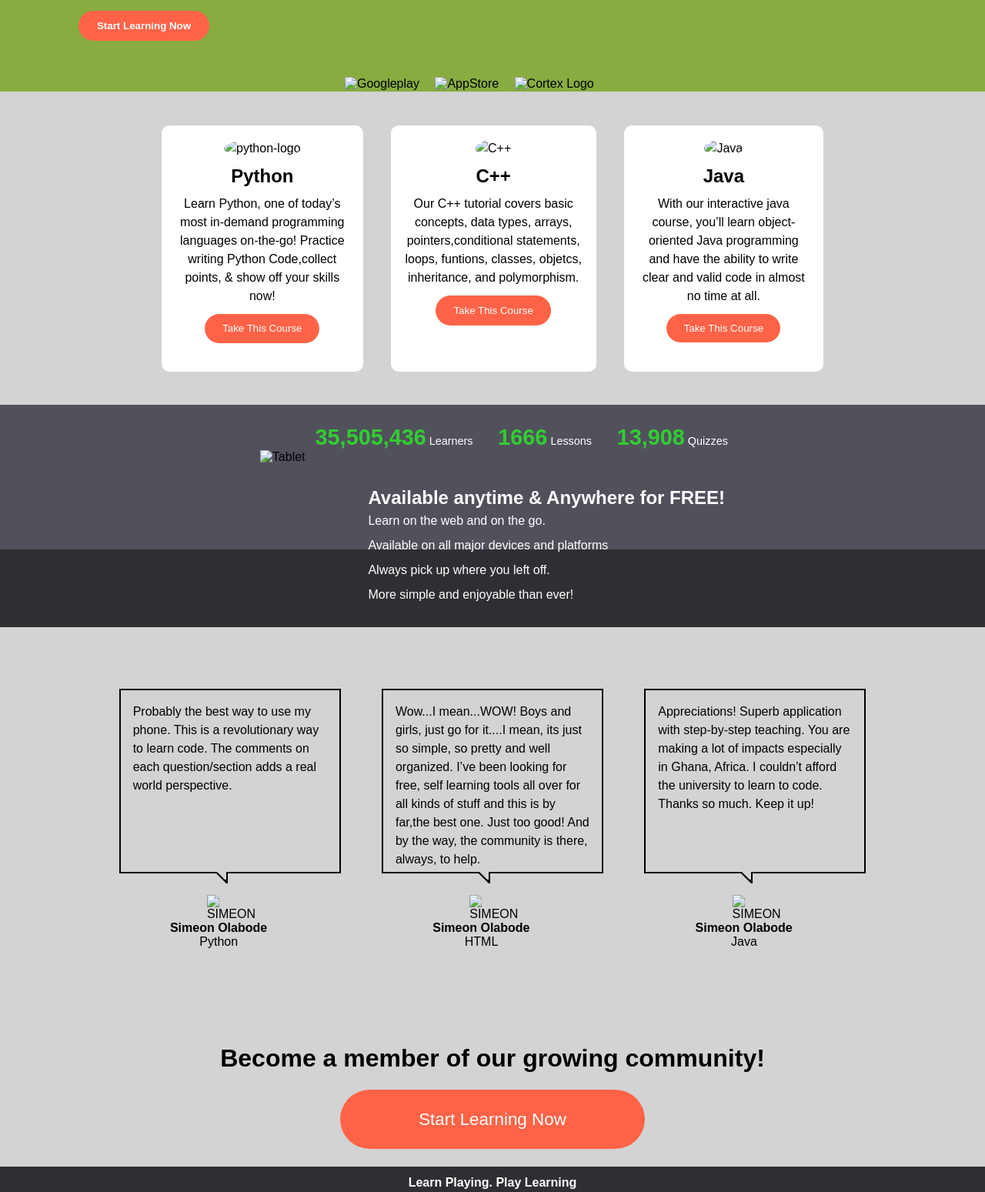
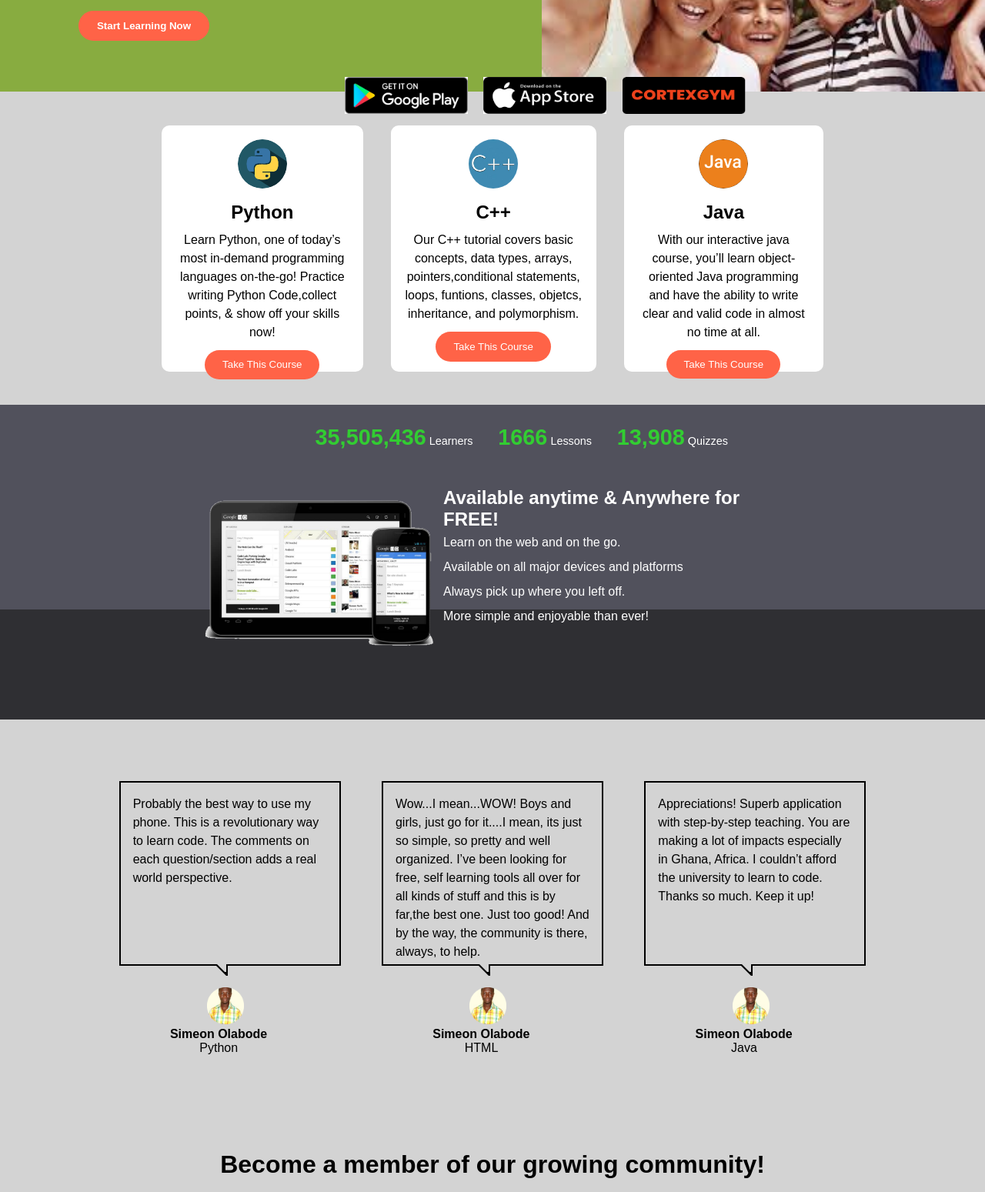
Before and after one commit to olabs06/CortexGym, a plain HTML site: page index.html in a window 1280 px wide. Shown: the part 212-1761 px from the top of the page at 77% size. Drawn offline with Linux system fonts and the light colour scheme.

Commit message:
modifying html file

```diff
--- a/index.html
+++ b/index.html
@@ -4,12 +4,12 @@
     <meta charset="UTF-8">
     <meta name="viewport" content="width=device-width, initial-scale=1.0">
     <title>CortexGym</title>
-    <link rel="stylesheet" href="../CortexGym/assets/stylesheets/styles.css">
-    <link rel="stylesheet" href="../CortexGym/assets/stylesheets/all.css">
+    <link rel="stylesheet" href="./assets/stylesheets/styles.css">
+    <link rel="stylesheet" href="./assets/stylesheets/all.css">
 </head>
 <body>
     <header>
-        <img src="./images/kids.jpg" alt="Kids" class="Kids">
+        <img src="./assets/images/kids.jpg" alt="Kids" class="Kids">
         <div class="top">
             <h1 class="topic-1">CORTEXGYM</h1>
             <nav class="navbar">
@@ -30,28 +30,28 @@
             </div>
         </div>
                 <div class="logo">
-                    <img src="images/Googleplay.png" alt="Googleplay" class="logos">
-                    <img src="./images/AppStore.png" alt="AppStore" class="logos">
-                    <img src="./images/cortexLogo.png" alt="Cortex Logo" class="logos">
+                    <img src="./assets/images/Googleplay.png" alt="Googleplay" class="logos">
+                    <img src="./assets/images/AppStore.png" alt="AppStore" class="logos">
+                    <img src="./assets/images/cortexLogo.png" alt="Cortex Logo" class="logos">
             </div>
     </header>
     <main>
       <div class="row-1">
         <div class="box-1">
-          <img src="./images/python-1.png" alt="python-logo" class="p-logos">
+          <img src="./assets/images/python-1.png" alt="python-logo" class="p-logos">
           <h2 class="topic-2">Python</h2>
             <p class="note-3">Learn Python, one of today’s most in-demand programming languages on-the-go! Practice writing Python Code,collect points, & show off your skills now!</p>
           <button class="btn-3">Take This Course</button>
         </div>
         <div class="box-2">
-          <img src="./images/C++.jpg" alt="C++" class="p-logos">
+          <img src="./assets/images/C++.jpg" alt="C++" class="p-logos">
           <h2 class="topic-2">C++</h2>
             <p class="note-3">Our C++ tutorial covers basic concepts, data types, arrays, pointers,conditional statements, loops, funtions, classes, objetcs, inheritance,
             and polymorphism.</p>
           <button class="btn-3">Take This Course</button>
         </div>
         <div class="box-3">
-          <img src="./images/java.png" alt="Java" class="p-logos">
+          <img src="./assets/images/java.png" alt="Java" class="p-logos">
           <h2 class="topic-2">Java</h2>
             <p class="note-3">With our interactive java course, you’ll learn object-oriented Java programming and have the ability to write clear and valid code in almost no
             time at all.</p>
@@ -63,7 +63,7 @@
         </p>
         <div class="available">
           <div class="tab">
-            <img src="./images/Tablet.png" alt="Tablet" class="tablet">
+            <img src="./assets/images/Tablet.png" alt="Tablet" class="tablet">
           </div>
           <div class="Avail">
             <p class="note-4">Available anytime & Anywhere for FREE!</p>
@@ -78,7 +78,7 @@
               <p class="text-box">Probably  the best way to use my phone. This is a revolutionary way to learn code. The comments on each question/section adds a real world perspective.</p>
             </div>
             <div class="persona">
-              <img src="./images/SIMEON.png"  alt="SIMEON" class="pix">
+              <img src="./assets/images/SIMEON.png"  alt="SIMEON" class="pix">
               <div class="contributor">
                 <p class="name">Simeon Olabode<p>
                 <p class="course">Python</p>
@@ -90,7 +90,7 @@
               <p class="text-box">Wow...I mean...WOW! Boys and girls, just go for it....I mean, its just so simple, so pretty and well organized. I’ve been looking for free, self learning tools all over for all kinds of stuff and this is by far,the best one. Just too good! And by the way, the community is there, always, to help.</p>
             </div>
             <div class="persona">
-              <img src="./images/SIMEON.png" alt="SIMEON" class="pix">
+              <img src="./assets/images/SIMEON.png" alt="SIMEON" class="pix">
               <div class="contributor">
               <p class="name">Simeon Olabode</p>
               <p class="course">HTML</p>
@@ -103,7 +103,7 @@
                 Keep it up!</p>
               </div>
               <div class="persona">
-                <img src="./images/SIMEON.png" alt="SIMEON" class="pix">
+                <img src="./assets/images/SIMEON.png" alt="SIMEON" class="pix">
                 <div class="contributor">
                   <p class="name">Simeon Olabode</p>
                   <p class="course">Java</p>
```
Also changed, not shown: assets/images/AppStore.png (added), assets/images/C++.jpg (added), assets/images/Googleplay.png (added), assets/images/SIMEON.png (added), assets/images/Tablet.png (added), assets/images/cortexLogo.png (added), assets/images/java.png (added), assets/images/kids.jpg (added), assets/images/python-1.png (added).
